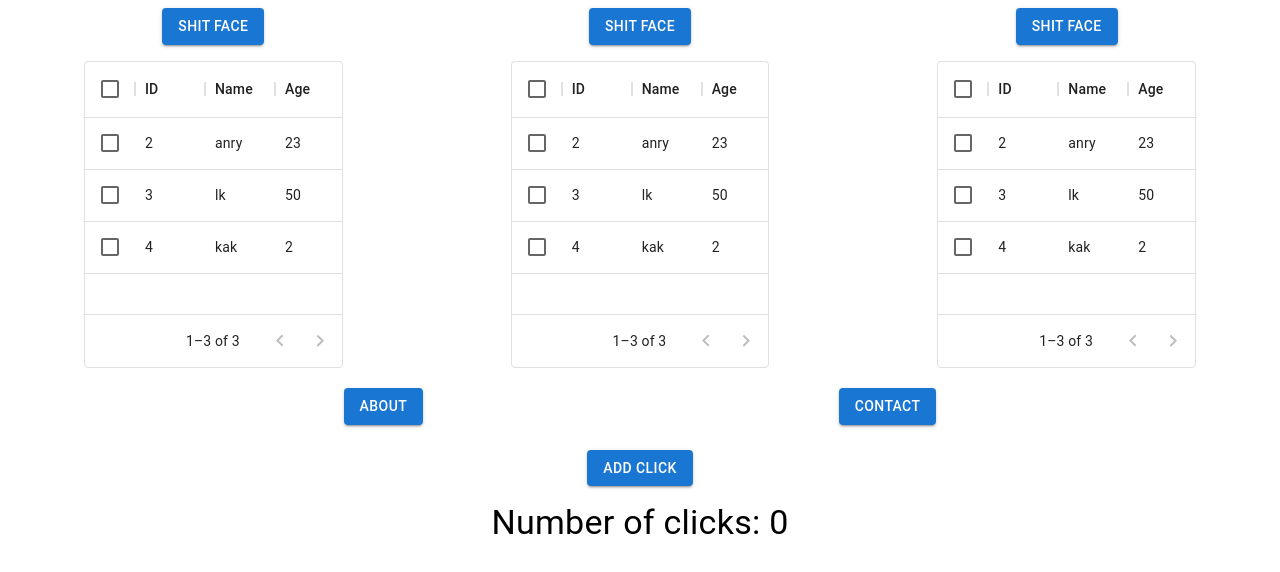
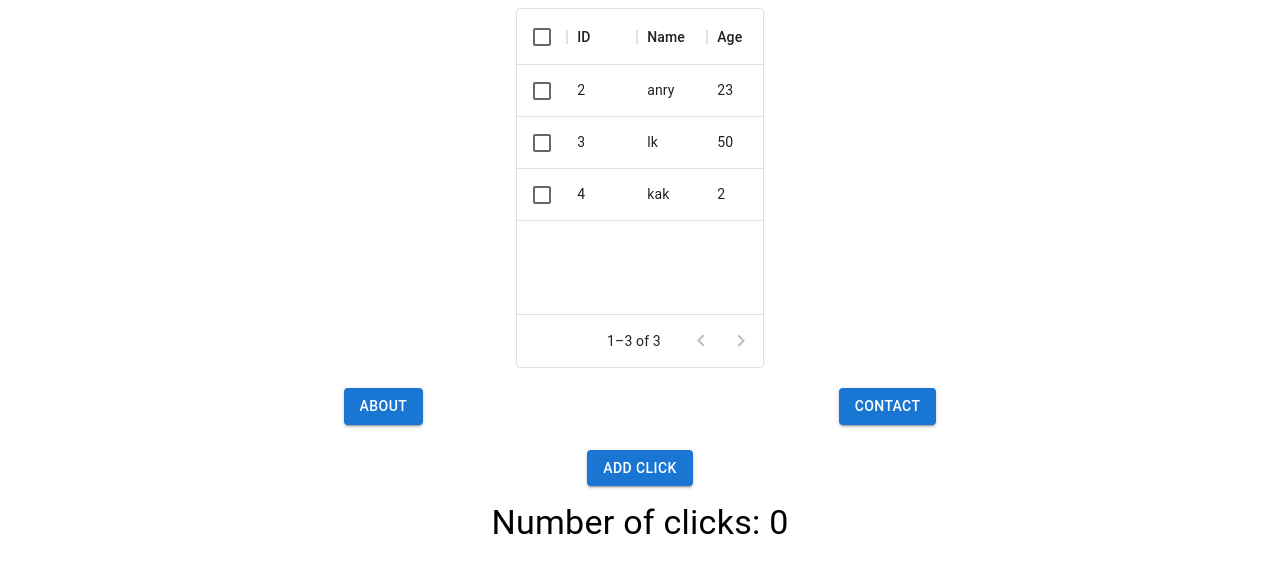
Before and after one commit to Anry001/web-experiments, a React (Vite) app: page / in a window 1280 px wide. Shown: the top 572 px of the page. Built offline with nearby package versions, Linux system fonts and the light colour scheme.

Commit message:
feat: sorted datagrid

```diff
--- a/src/components/ShitDataGrid.tsx
+++ b/src/components/ShitDataGrid.tsx
@@ -16,15 +16,14 @@ const rows = [
 const ShitDataGrid = () => {
   return (
     <Stack
-      sx={{ height: '45vh', width: '45vw' }}
+      sx={{ height: '45vh', width: '45vw', mt: '40px' }}
       direction="column"
       justifyContent="center"
       alignItems="center"
       spacing={2}
     >
-      <Button variant="contained">shit face</Button>
       <DataGrid
-        sx={{ width: '63%', height: '60%' }}
+        sx={{ width: '43%', height: '60%' }}
         rows={rows}
         columns={columns}
         pageSize={4}
--- a/src/pages/Home.tsx
+++ b/src/pages/Home.tsx
@@ -15,8 +15,6 @@ const Home = () => {
         alignItems="center"
         spacing={2}
       >
-        <ShitDataGrid />
-        <ShitDataGrid />
         <ShitDataGrid />
       </Stack>
       <Stack
```
